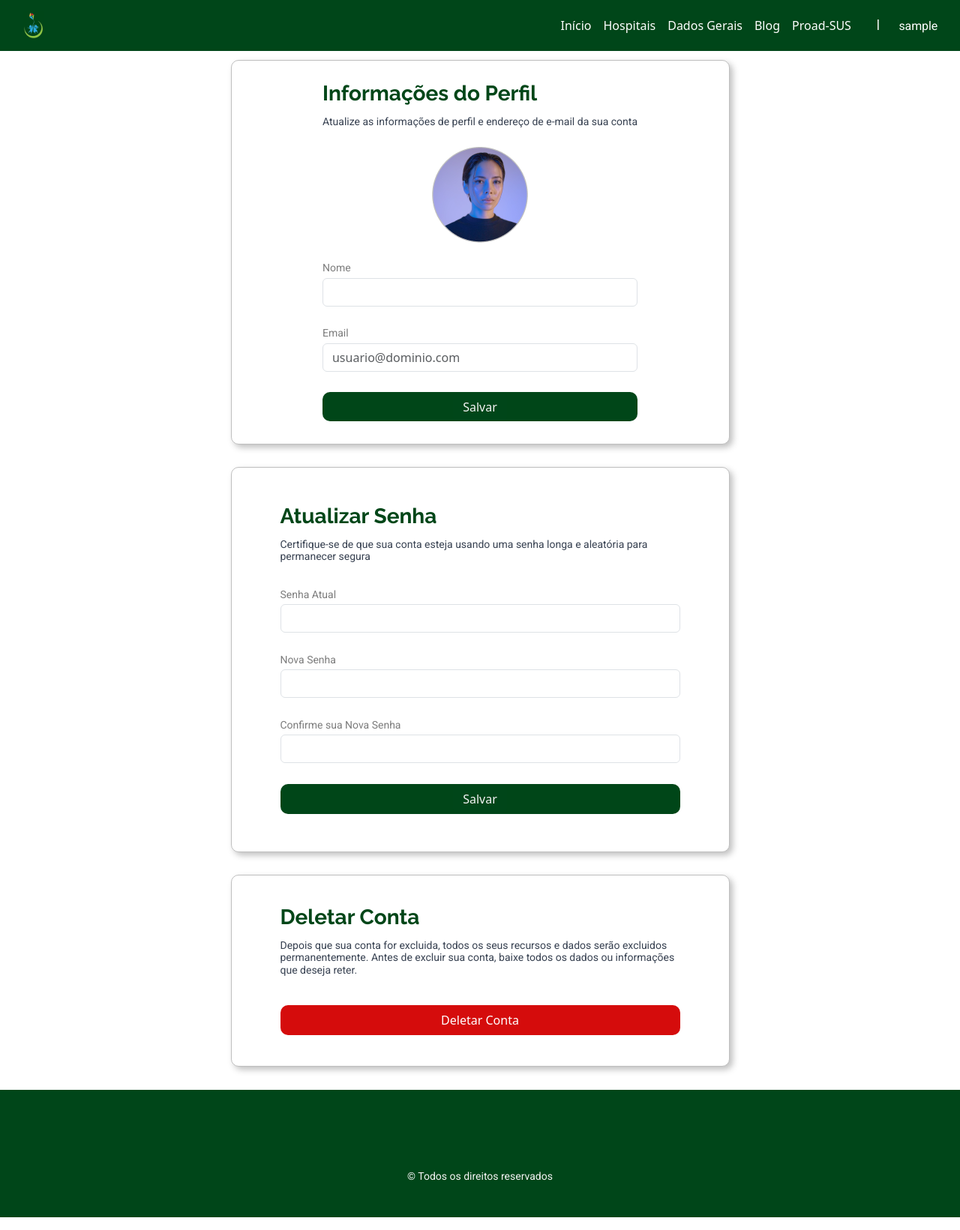
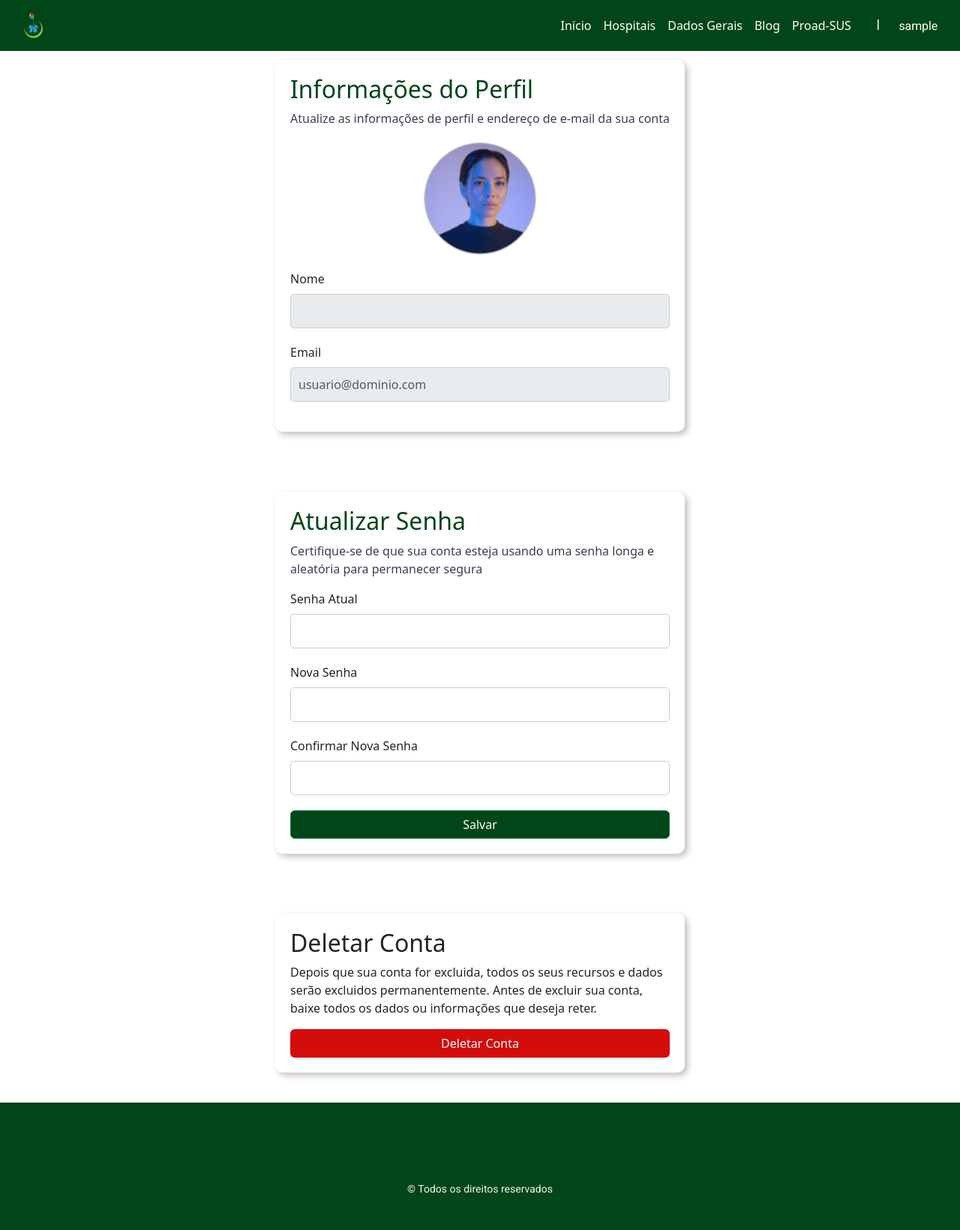
Before and after one commit to Daiene/Pixels, a Flask app: page /perfil in a window 1280 px wide. Shown: the whole page at 75% size. Run offline with Flask 3, Linux system fonts and the light colour scheme; the visitor is signed in with stand-in values (Sample User, id 1); some libraries are stand-ins or nearby versions.

Commit message:
Bootstrap pagina perfil

```diff
--- a/src/service.py
+++ b/src/service.py
@@ -4,7 +4,7 @@ from datetime import datetime
 db = mysql.connector.connect(
 host="localhost",
 user="root",
-passwd="",
+passwd="fatec",
 
 )
 mycursor = db.cursor()
--- a/src/static/style/style_perfil.css
+++ b/src/static/style/style_perfil.css
@@ -1,227 +1,30 @@
-
-.forma{
-    display: flex;
-    width: 665px;
-    padding: 50px 65px;
-    flex-direction: column;
-    justify-content: center;
-    align-items: center;
-    gap: 25px;
-    height: 551.50px;
-    padding-left: 65px;
-    padding-right: 65px;
-    padding-top: 50px;
-    padding-bottom: 50px;
-    background: white;
+.box-container {
+    background-color: white;
+    padding: 20px;
+    text-align: left;
+    border-radius: 10px;
     box-shadow: 4px 4px 8px rgba(0, 0, 0, 0.25);
-    border-radius: 10px;
-    overflow: hidden;
-    border: 1px #BFBFBF solid;
-    flex-direction: column;
-    justify-content: center;
-    align-items: center;
-    gap: 25px;
-    display: flex;
+    margin-top: 40px;
+    margin-bottom: 40px;
 }
 
-
-.forma1{
-    display: flex;
-    width: 665px;
-    padding: 50px 65px;
-    flex-direction: column;
-    justify-content: center;
-    align-items: center;
-    gap: 25px;
-    height: 271px;
-    padding-left: 65px;
-    padding-right: 65px;
-    padding-top: 50px;
-    padding-bottom: 50px;
-    background: white;
-    box-shadow: 4px 4px 8px rgba(0, 0, 0, 0.25);
-    border-radius: 10px;
-    overflow: hidden;
-    border: 1px #BFBFBF solid;
-    flex-direction: column;
-    justify-content: center;
-    align-items: center;
-    gap: 25px; display: flex;
+.box-container img {
+    width: 150px;
+    height: 150px;
+    border-radius: 50%;
+    margin: 20px auto;
+    display: block;
 }
 
-.content{
-    display: flex;
-    align-items: center;
+.box-container input {
+    margin-top: 0px;
+    margin-bottom: 20px;
+    width: 100%;
+    padding: 10px;
+    border: 1px solid #ccc;
+    border-radius: 5px;
 }
 
-.container{
-    width: 1440px;
-    height: 1453.50px;
-    padding-top: 80px;
-    padding-bottom: 30px;
-    flex-direction: column;
-    justify-content: center;
-    align-items: center;
-    gap: 30px;
-    display: inline-flex;
-    }
-
-.header {
-    height: 551.50px;
-    padding-left: 65px;
-    padding-right: 65px;
-    padding-top: 50px;
-    padding-bottom: 50px;
-    background: white;
-    box-shadow: 4px 4px 8px rgba(0, 0, 0, 0.25);
-    border-radius: 10px;
-    overflow: hidden;
-    border: 1px #BFBFBF solid;
-    flex-direction: column;
-    justify-content: center;
-    align-items: center;
-    gap: 25px;
-    display: flex;
+#box_1{
+    margin-top: 40px;
 }
-
-.header_h1{
-    height: 451.50px;
-    flex-direction: column;
-    justify-content: flex-start;
-    align-items: flex-start;
-    gap: 25px;
-    display: flex;
-}
-
-.header_p{
-    flex-direction: column;
-    justify-content: flex-start;
-    align-items: flex-start;
-    gap: 15px;
-    display: flex;
-}
-
-.titulo{
-    color: #004618;
-    font-size: 28px;
-    font-family: Raleway;
-    font-weight: 700;
-    line-height: 28px;
-    word-wrap: break-word;
-}
-.texto{
-    color: #374151;
-    font-size: 14px;
-    font-family: Roboto;
-    font-weight: 400;
-    line-height: 16.80px;
-    word-wrap: break-word;
-}
-.foto_perfil{
-    align-self: stretch;
-    justify-content: center;
-    align-items: center;
-    gap: 10px;
-    display: inline-flex;
-}
-
-.input{
-    align-self: stretch;
-    height: 62px;
-    flex-direction: column;
-    justify-content: flex-start;
-    align-items: flex-start;
-    gap: 5px;
-    display: flex;
-}
-
-.form_name {
-    color: #7C7C7C;
-    font-size: 14px;
-    font-family: Roboto;
-    font-weight: 400;
-    line-height: 16.80px;
-    word-wrap: break-word;
-}
-
-.coluna{
-    justify-content: space-between;
-    align-items: center;
-    display: inline-flex;
-}
-
-.button_save{
-    align-self: stretch;
-    height: 40px;
-    padding: 10px;
-    background: #004618;
-    border-radius: 10px;
-    overflow: hidden;
-    justify-content: center;
-    align-items: center;
-    gap: 10px;
-    display: inline-flex;
-}
-
-
-.button_form_save{
-    height: 411px;
-    flex-direction: column;
-    justify-content: flex-start;
-    align-items: flex-start;
-    gap: 25px;
-    display: flex;
-}
-
-.form_atualizacao{
-    align-self: stretch;
-    height: 85px;
-    flex-direction: column;
-    justify-content: flex-start;
-    align-items: flex-start;
-    gap: 15px;
-    display: flex;
-}
-
-.form_senha{
-    align-self: stretch;
-    height: 62px;
-    flex-direction: column;
-    justify-content: flex-start;
-    align-items: flex-start;
-    gap: 5px;
-    display: flex;
-}
-
-.deletar_conta{
-    height: 171px;
-    flex-direction: column;
-    justify-content: center;
-    align-items: center;
-    gap: 25px;
-    display: flex;
-}
-
-.form_deletar{
-    align-self: stretch;
-    height: 106px;
-    flex-direction: column;
-    justify-content: flex-start;
-    align-items: flex-start;
-    gap: 15px;
-    display: flex;
-}
-
-
-.button_deletar{
-    align-self: stretch;
-    height: 40px;
-    padding: 10px;
-    background: #D50C0C;
-    border-radius: 10px;
-    overflow: hidden;
-    justify-content: center;
-    align-items: center;
-    gap: 10px;
-    display: inline-flex;
-}
--- a/src/templates/perfil.html
+++ b/src/templates/perfil.html
@@ -1,82 +1,58 @@
 {% extends "base.html" %} {% block style %}
 <link rel="stylesheet" href="{{ url_for('static', filename='style/style_perfil.css') }}">
+
 {% endblock %} {% block content %}
-<div class="content">
-  <div class="container">
-    <div class="forma">
-      <div class="header_h1">
-        <div class="header_p">
-          <div class="titulo">Informações do Perfil</div>
-          <div class="texto">Atualize as informações de perfil e endereço de e-mail da sua conta</div>
-        </div>
-        <div class="foto_perfil">
-            <img src="{{ url_for('static', filename='img/foto_de_perfil.png') }}" alt="Minha Imagem">
-        </div>
-        <div class="input">
-          <div class="form_name">Nome</div>
-          <input type="text" name="name" class="form-control" id="exampleFormControlInput1">
-          <div class="coluna"></div>
-        </div>
-        <div class="input">
-          <div class="form_name">Email</div>
-          <input type="email" name="email" class="form-control" id="exampleInputEmail1" aria-describedby="emailHelp" placeholder="usuario@dominio.com">
-          <div class="coluna">
+<div class="container" >
+  <div class="row">
+    <div class="col-md-6 mx-auto" id="box_1">
+      <div class="box-container" >
+        <h2 style="color: #004618;">Informações do Perfil</h2>
+        <p style="color: #374151;">Atualize as informações de perfil e endereço de e-mail da sua conta</p>
+        <img src="{{ url_for('static', filename='img/foto_de_perfil.png') }}" alt="Imagem" class="img-responsive">
+        <label class="form-label" for="">Nome</label>
+        <input type="email" name="email" class="form-control" id="exampleInputEmail1" aria-describedby="emailHelp" disabled>
+        <label class="form-label" for="">Email</label>
+        <input type="email" name="email" class="form-control" id="exampleInputEmail1" aria-describedby="emailHelp"
+          placeholder="usuario@dominio.com" disabled>
 
-          </div>
-        </div>
-        <div class="button_save">
-          <button type="submit" class="btn btn-block btn-custom">Salvar</button>
-        </div>
       </div>
     </div>
-    <div class="forma" >
-      <div class="button_form_save">
-        <div class="form_atualizacao">
-          <div class="titulo">Atualizar Senha</div>
-          <div class="texto">Certifique-se de que sua conta esteja usando uma senha longa e aleatória para permanecer segura</div>
-        </div>
-        <div class="form_senha">
-          <div class="form_name">Senha Atual</div>
-          <input type="text" name="name" class="form-control" id="exampleFormControlInput1">
-          <div>
-          </div>
-        </div>
-        <div class="form_senha">
-          <div class="form_name">Nova Senha</div>
-          <input type="text" name="name" class="form-control" id="exampleFormControlInput1">
-          <div class="coluna">
-            <div></div>
-            <div style="width: 20px; height: 13.33px; background: white"></div>
-          </div>
-        </div>
-        <div class="form_senha">
-          <div class="form_name">Confirme sua Nova Senha</div>
-          <input type="text" name="name" class="form-control" id="exampleFormControlInput1">
-          <div class="coluna">
-
-          </div>
-        </div>
-        <div class="button_save">
-
-          <button type="submit" class="btn btn-block btn-custom">Salvar</button>
-        </div>
-      </div>
-    </div>
-    <div class="forma1">
-      <div class="deletar_conta">
-        <div class="form_deletar">
-          <div class="titulo">Deletar Conta</div>
-          <div class="texto">Depois que sua conta for excluida, todos os seus recursos e dados serão excluidos permanentemente. Antes de excluir sua conta, baixe todos os dados ou informações que deseja reter.</div>
-        </div>
-        <div class="button_deletar">
-            <button type="submit" class="btn btn-block btn-custom" style="background-color: #D50C0C; color: white;">Deletar Conta</button>
+  </div>
+</div>
 
 
-
+<div class="container">
+  <div class="row">
+    <div class="col-md-6 mx-auto">
+      <div class="box-container">
+        <h2 style="color: #004618;">Atualizar Senha</h2>
+        <p style="color: #374151;">Certifique-se de que sua conta esteja usando uma senha longa e aleatória para
+          permanecer segura</p>
+        <label class="form-label" for="">Senha Atual</label>
+        <input name="password" type="password" class="form-control" id="exampleInputPassword1">
+        <label class="form-label" for="">Nova Senha</label>
+        <input name="password" type="password" class="form-control" id="exampleInputPassword1">
+        <label class="form-label" for="">Confirmar Nova Senha</label>
+        <input name="password" type="password" class="form-control" id="exampleInputPassword1">
+        <div class="d-grid gap-2 col-12 mx-auto">
+          <button type="button" class="btn btn-success" style="background-color: #004619 !important;">Salvar</button>
         </div>
       </div>
     </div>
   </div>
 </div>
-
+</div>
+<div class="container">
+  <div class="row">
+    <div class="col-md-6 mx-auto">
+      <div class="box-container">
+        <h2>Deletar Conta</h2>
+        <p>Depois que sua conta for excluida, todos os seus recursos e dados serão excluidos permanentemente. Antes de
+          excluir sua conta, baixe todos os dados ou informações que deseja reter.</p>
+            <button type="submit" class="btn btn-block btn-custom" style="background-color: #D50C0C; color: white; width: 100%;">Deletar Conta</button>
+      </div>
+    </div>
+  </div>
+</div>
+</div>
 {% endblock %}
```
